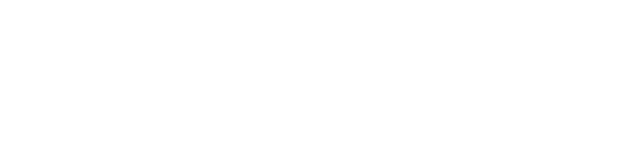
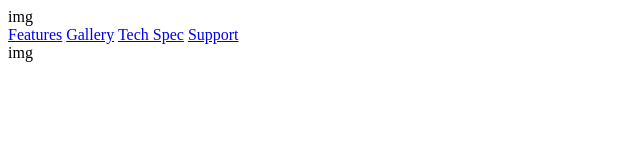
Before and after one commit to visuete/Responsive, a plain HTML site: page index.html in a window 1280 px wide. Shown: the whole page, without its empty margins (0-640 px from the left). Drawn offline with Linux system fonts and the light colour scheme.

Commit message:
Menu outline

```diff
--- a/index.html
+++ b/index.html
@@ -1,11 +1,23 @@
 <!DOCTYPE html>
 <html lang="en" dir="ltr">
     <head>
-    <meta charset="utf-8">
-    <title>Headphones</title>
+        <meta charset="utf-8">
+        <title>Headphones</title>
     </head>
     <body>
-
-
+        <header>
+            <div class="logo">
+                img
+            </div>
+            <div class="menu">
+                <a href="#">Features</a>
+                <a href="#">Gallery</a>
+                <a href="#">Tech Spec</a>
+                <a href="#">Support</a>
+            </div>
+            <div class="header-buttons">
+                img
+            </div>
+        </header>
     </body>
 </html>
```
